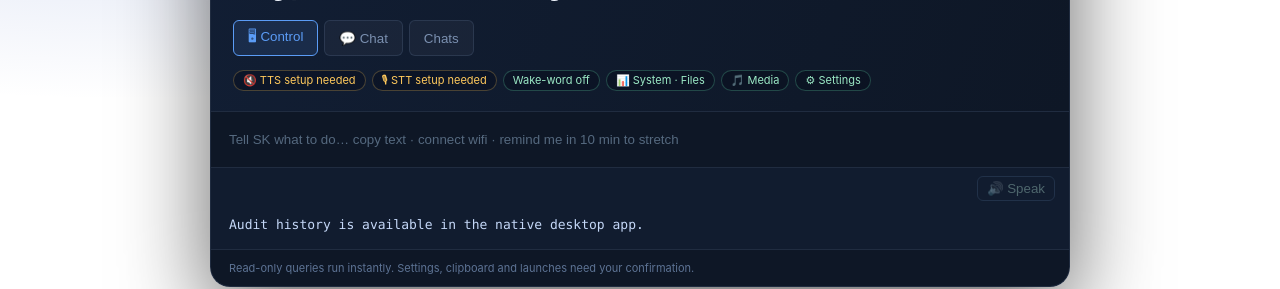
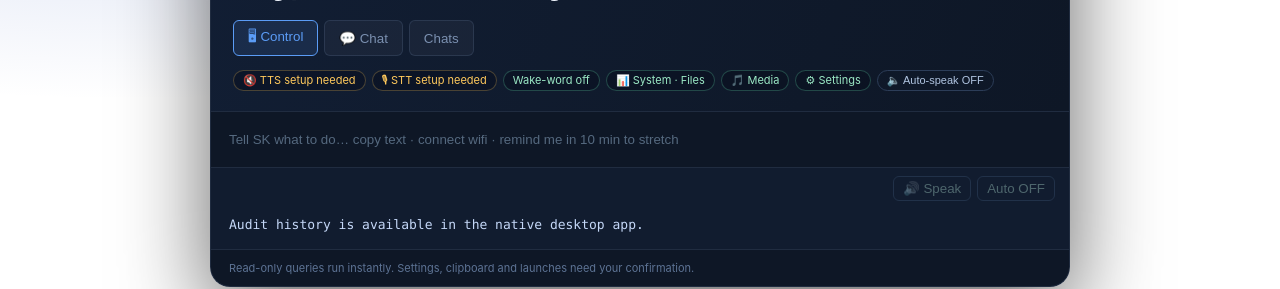
Before and after one commit to skartik06/ai-native-control-layer, a React (Vite) app: page / in a window 1280 px wide. Both pictures are taken after a click on the button "History". Shown: the part 180-469 px from the top of the page. Built offline with nearby package versions, Linux system fonts and the light colour scheme.

Commit message:
feat(phase-2): auto-speak TTS — SK speaks every response automatically, toggle persisted in localStorage, pulsing indicator while speaking

```diff
--- a/src/main.tsx
+++ b/src/main.tsx
@@ -83,6 +83,20 @@ function App() {
   const pttRef = useRef<MediaRecorder | null>(null);
   const pttChunksRef = useRef<Blob[]>([]);
 
+  // Auto-speak
+  const [autoSpeak, setAutoSpeak] = useState<boolean>(() => {
+    try { return localStorage.getItem("sk_auto_speak") === "true"; } catch { return false; }
+  });
+  const [isSpeaking, setIsSpeaking] = useState(false);
+
+  function toggleAutoSpeak() {
+    setAutoSpeak((prev) => {
+      const next = !prev;
+      try { localStorage.setItem("sk_auto_speak", String(next)); } catch { /**/ }
+      return next;
+    });
+  }
+
   // ── Bootstrap ──────────────────────────────────────────────────────────────
 
   useEffect(() => {
@@ -150,20 +164,23 @@ function App() {
     try {
       const { invoke } = await import("@tauri-apps/api/core");
       if (mode === "chat") {
-        setResponse(await invoke<string>("chat_with_assistant", { message: request }));
+        const reply = await invoke<string>("chat_with_assistant", { message: request });
+        setResponse(reply);
         setInput("");
+        void autoSpeakText(reply);
         return;
       }
       const result = await invoke<ProcessResult>("process_request", { request });
       if (result.confirmation) {
         setConfirmation(result.confirmation);
         setResponse(result.message);
+        void autoSpeakText(result.message);
       } else {
-        setResponse(
-          result.intent.clarification_needed
-            ? `Clarification needed: ${result.message}`
-            : `${result.message}\n\n${JSON.stringify(result.execution, null, 2)}`
-        );
+        const msg = result.intent.clarification_needed
+          ? `Clarification needed: ${result.message}`
+          : `${result.message}\n\n${JSON.stringify(result.execution, null, 2)}`;
+        setResponse(msg);
+        void autoSpeakText(result.message);
       }
       setInput("");
     } catch (error) {
@@ -187,11 +204,23 @@ function App() {
     if (!isTauri || !response) return;
     try {
       const { invoke } = await import("@tauri-apps/api/core");
-      const status = await invoke<string>("speak_text", { text: response });
-      setResponse((r) => `${r}\n\n${status}`);
+      setIsSpeaking(true);
+      await invoke<string>("speak_text", { text: response });
     } catch (error) {
-      setResponse((r) => `${r}\n\nVoice output unavailable: ${readableError(error)}`);
+      setResponse((r) => `${r}\n\nVoice unavailable: ${readableError(error)}`);
+    } finally {
+      setIsSpeaking(false);
     }
+  }
+
+  async function autoSpeakText(text: string) {
+    if (!autoSpeak || !isTauri || !voiceStatus?.text_to_speech_available) return;
+    try {
+      const { invoke } = await import("@tauri-apps/api/core");
+      setIsSpeaking(true);
+      await invoke<string>("speak_text", { text });
+    } catch { /* silent — auto-speak is best-effort */ }
+    finally { setIsSpeaking(false); }
   }
 
   async function confirmAction() {
@@ -200,8 +229,10 @@ function App() {
     try {
       const { invoke } = await import("@tauri-apps/api/core");
       const result = await invoke<ToolExecution>("confirm_pending_action");
-      setResponse(`${result.summary}\n\n${JSON.stringify(result.data, null, 2)}`);
+      const msg = `${result.summary}\n\n${JSON.stringify(result.data, null, 2)}`;
+      setResponse(msg);
       setConfirmation(null);
+      void autoSpeakText(result.summary);
     } catch (error) {
       setResponse(`Action not performed: ${String(error)}`);
       setConfirmation(null);
@@ -528,7 +559,7 @@ function App() {
           <div className="capability-row">
             <span className={`cap-badge ${voiceStatus?.text_to_speech_available ? "cap-ok" : "cap-warn"}`}
               title={voiceStatus?.summary}>
-              {voiceStatus?.text_to_speech_available ? "🔊 TTS ready" : "🔇 TTS setup needed"}
+              {isSpeaking ? "🔊 SK is speaking…" : voiceStatus?.text_to_speech_available ? "🔊 TTS ready" : "🔇 TTS setup needed"}
             </span>
             <span className={`cap-badge ${voiceStatus?.speech_to_text_available ? "cap-ok" : "cap-warn"}`}
               title="Install whisper.cpp for voice input">
@@ -541,6 +572,17 @@ function App() {
             <span className="cap-badge cap-ok" title="System health, files, and read-only queries">📊 System · Files</span>
             <span className="cap-badge cap-ok" title="Media controls via playerctl">🎵 Media</span>
             <span className="cap-badge cap-ok" title="Dark mode, brightness, volume, Wi-Fi">⚙ Settings</span>
+            {/* Auto-speak toggle */}
+            <button
+              id="auto-speak-toggle"
+              className={`cap-badge cap-toggle ${autoSpeak ? "cap-active" : ""}`}
+              type="button"
+              onClick={toggleAutoSpeak}
+              title={autoSpeak ? "SK speaks automatically — click to turn off" : "Click to make SK speak every response automatically"}
+              disabled={!voiceStatus?.text_to_speech_available}
+            >
+              {autoSpeak ? "🔈 Auto-speak ON" : "🔈 Auto-speak OFF"}
+            </button>
           </div>
         </section>
 
@@ -600,10 +642,20 @@ function App() {
               <button
                 type="button"
                 onClick={speakLatestResponse}
+                disabled={!voiceStatus?.text_to_speech_available || isSpeaking}
+                title={voiceStatus?.text_to_speech_available ? "Make SK speak this response" : "Install spd-say or espeak-ng"}
+                className={isSpeaking ? "speaking-active" : ""}
+              >
+                {isSpeaking ? "🔊 Speaking…" : "🔊 Speak"}
+              </button>
+              <button
+                type="button"
+                onClick={toggleAutoSpeak}
                 disabled={!voiceStatus?.text_to_speech_available}
-                title={voiceStatus?.text_to_speech_available ? "Speak this response" : "Install spd-say or espeak-ng to enable TTS"}
+                className={autoSpeak ? "speaking-active" : ""}
+                title="Toggle auto-speak for all responses"
               >
-                🔊 Speak
+                {autoSpeak ? "Auto ON" : "Auto OFF"}
               </button>
             </div>
             <pre className="response" role="status">{response}</pre>
--- a/src/styles.css
+++ b/src/styles.css
@@ -192,6 +192,29 @@ kbd {
 }
 .cap-ok  { border-color: rgba(104,232,178,.25); color: #9be8c5; }
 .cap-warn { border-color: rgba(255,201,92,.25);  color: var(--c-warn); }
+.cap-toggle {
+  cursor: pointer;
+  background: transparent;
+  transition: background .2s, border-color .2s, color .2s;
+}
+.cap-toggle:hover:not(:disabled) { border-color: rgba(104,232,178,.5); color: #fff; }
+.cap-active {
+  background: rgba(104,232,178,.15);
+  border-color: rgba(104,232,178,.6) !important;
+  color: #9be8c5 !important;
+  animation: pulse-glow 2s ease-in-out infinite;
+}
+.speaking-active {
+  background: rgba(104,232,178,.2) !important;
+  border-color: rgba(104,232,178,.8) !important;
+  color: #fff !important;
+  animation: pulse-glow .8s ease-in-out infinite;
+}
+@keyframes pulse-glow {
+  0%,100% { box-shadow: 0 0 0 0 rgba(104,232,178,0); }
+  50%      { box-shadow: 0 0 8px 2px rgba(104,232,178,.35); }
+}
+
 
 /* ─── Input form ──────────────────────────────────────────────────────────── */
 .input-form {
```
